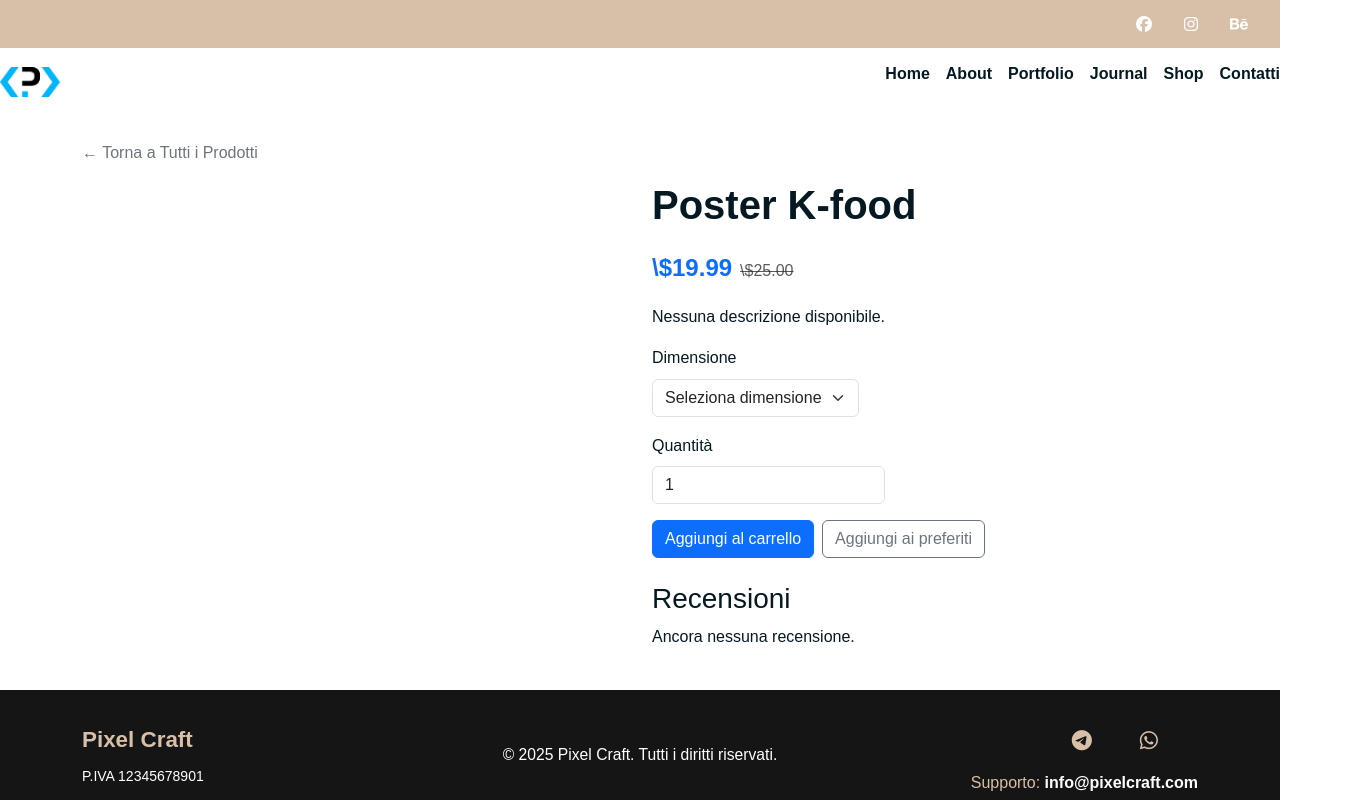
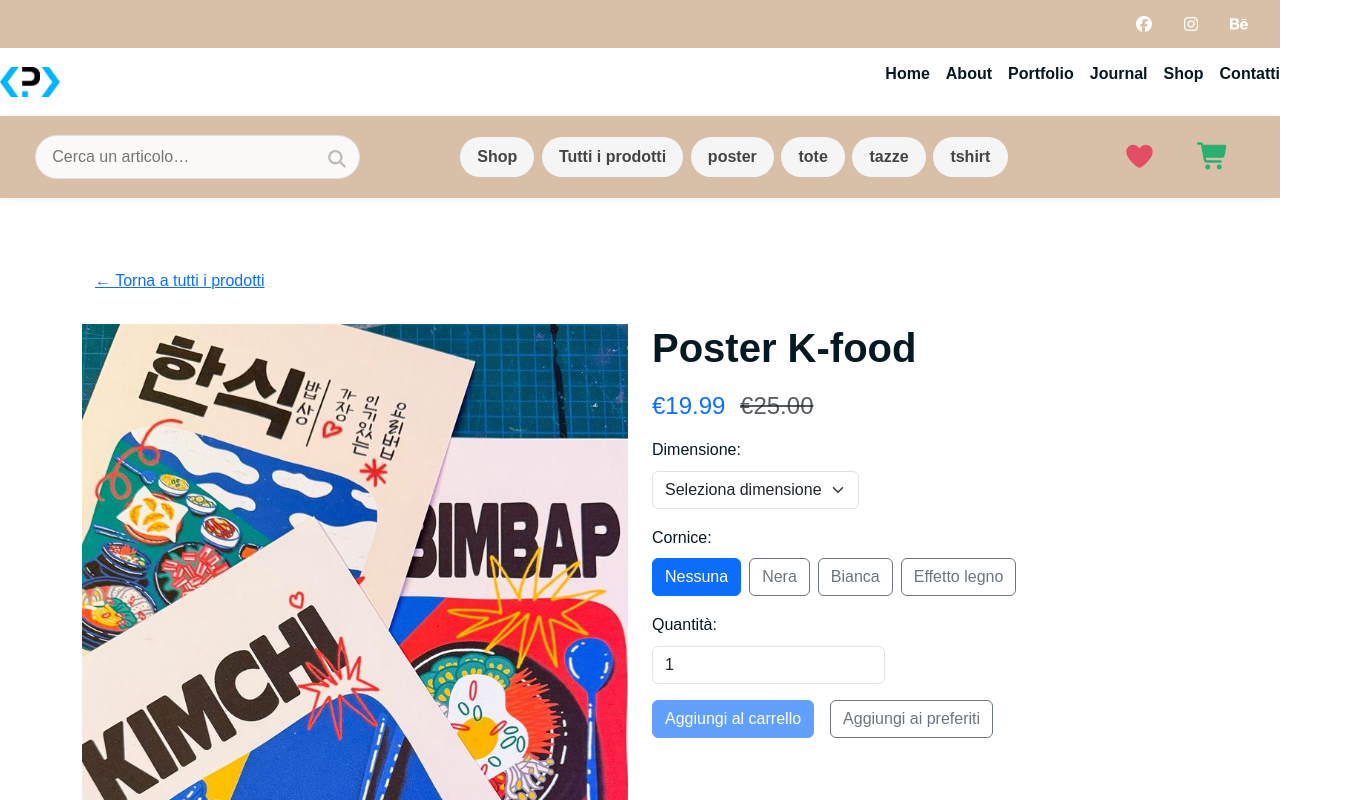
Before and after one commit to gsacco2000/Pixelcraft-Ecommerce, a Vue app: page /product/1 in a window 1280 px wide. Shown: the top 800 px of the page, 1362 px wide, since content can reach past the window. Built offline with nearby package versions, Linux system fonts and the light colour scheme; what bootstrap-vue-next would draw is missing.

Commit message:
sistemo bottoni product detail

```diff
--- a/src/store/index.js
+++ b/src/store/index.js
@@ -23,7 +23,7 @@ export default createStore({
       });
     },
     cartCount(state) {
-      return state.cartItems.length;
+      return state.cartItems.reduce((total, item) => total + item.quantity, 0);
     },
     favoritesCount(state) {
       return state.favoriteItems.length;
@@ -37,8 +37,23 @@ export default createStore({
     setSelectedCategory(state, category) {
       state.selectedCategory = category;
     },
-    addToCart(state, product) {
-      state.cartItems.push(product);
+    addToCart(state, productToAdd) {
+      const existingIndex = state.cartItems.findIndex(
+        (item) =>
+          item.id === productToAdd.id &&
+          item.selectedSize === productToAdd.selectedSize &&
+          item.selectedDimension === productToAdd.selectedDimension &&
+          item.selectedColor === productToAdd.selectedColor &&
+          item.selectedFrame === productToAdd.selectedFrame
+      );
+
+      if (existingIndex !== -1) {
+        // Se trovi già il prodotto con stesse opzioni aggiorna quantità
+        state.cartItems[existingIndex].quantity += productToAdd.quantity;
+      } else {
+        // Altrimenti aggiungi prodotto nuovo con quantità
+        state.cartItems.push({ ...productToAdd });
+      }
     },
     removeFromCart(state, productId) {
       state.cartItems = state.cartItems.filter((item) => item.id !== productId);
--- a/src/views/ProductDetailView.vue
+++ b/src/views/ProductDetailView.vue
@@ -1,75 +1,36 @@
 <template>
-  <div class="product-detail container py-4">
-    <router-link to="/shop" class="back-link mb-3 d-inline-block"
-      >← Torna a Tutti i Prodotti</router-link
-    >
+  <div>
+    <CatalogNavBar @show-favorites="showFavorites" @show-cart="showCart" />
 
+    <div class="container py-5">
+      <button class="btn btn-link mb-4" @click="goBackToFilteredCatalog">
+        ← Torna a tutti i prodotti
+      </button>
       <div class="row">
         <div class="col-md-6">
-        <div
-          id="productCarousel"
-          class="carousel slide"
-          data-bs-ride="carousel"
-        >
-          <div class="carousel-inner">
-            <div
-              v-for="(img, index) in product.images"
-              :key="index"
-              :class="['carousel-item', { active: index === 0 }]"
-            >
           <img
-                :src="img"
-                class="d-block w-100"
-                :alt="`Image ${index + 1}`"
+            :src="product.image"
+            class="img-fluid mb-4"
+            :alt="product.name"
           />
         </div>
-          </div>
-          <button
-            class="carousel-control-prev"
-            type="button"
-            data-bs-target="#productCarousel"
-            data-bs-slide="prev"
-          >
-            <span class="carousel-control-prev-icon"></span>
-            <span class="visually-hidden">Previous</span>
-          </button>
-          <button
-            class="carousel-control-next"
-            type="button"
-            data-bs-target="#productCarousel"
-            data-bs-slide="next"
-          >
-            <span class="carousel-control-next-icon"></span>
-            <span class="visually-hidden">Next</span>
-          </button>
-        </div>
-      </div>
-
         <div class="col-md-6">
           <h1>{{ product.name }}</h1>
-        <p v-if="product.oldPrice">
-          <span class="fs-4 fw-bold text-primary me-2"
-            >\${{ product.price.toFixed(2) }}</span
+          <p class="h4 text-primary">
+            €{{ product.price.toFixed(2) }}
+            <span
+              v-if="product.oldPrice"
+              class="text-muted text-decoration-line-through ms-2"
             >
-          <span class="text-muted text-decoration-line-through"
-            >\${{ product.oldPrice.toFixed(2) }}</span
-          >
+              €{{ product.oldPrice.toFixed(2) }}
+            </span>
           </p>
-        <p v-else>
-          <span class="fs-4 fw-bold text-primary"
-            >\${{ product.price.toFixed(2) }}</span
-          >
-        </p>
+          <p>{{ product.description }}</p>
 
-        <p>{{ product.description || "Nessuna descrizione disponibile." }}</p>
-
+          <!-- Filtri -->
           <div v-if="product.category === 'tshirt'" class="mb-3">
-          <label for="sizeSelect" class="form-label">Taglia</label>
-          <select
-            id="sizeSelect"
-            v-model="selectedSize"
-            class="form-select w-auto"
-          >
+            <label for="size" class="form-label">Taglia:</label>
+            <select id="size" v-model="selectedSize" class="form-select w-auto">
               <option disabled value="">Seleziona taglia</option>
               <option>S</option>
               <option>M</option>
@@ -79,9 +40,9 @@
           </div>
 
           <div v-if="product.category === 'poster'" class="mb-3">
-          <label for="dimensionSelect" class="form-label">Dimensione</label>
+            <label for="dimension" class="form-label">Dimensione:</label>
             <select
-            id="dimensionSelect"
+              id="dimension"
               v-model="selectedDimension"
               class="form-select w-auto"
             >
@@ -90,29 +51,65 @@
               <option>Medium</option>
               <option>Large</option>
             </select>
+
+            <label class="form-label mt-3">Cornice:</label>
+            <div>
+              <button
+                v-for="option in frameOptions"
+                :key="option.value"
+                class="btn me-2"
+                :class="
+                  selectedFrame === option.value
+                    ? 'btn-primary'
+                    : 'btn-outline-secondary'
+                "
+                @click="selectedFrame = option.value"
+              >
+                {{ option.label }}
+              </button>
+            </div>
+          </div>
+
+          <div v-if="product.category === 'tazze'" class="mb-3">
+            <label for="colorSelect" class="form-label">Colore:</label>
+            <select
+              id="colorSelect"
+              v-model="selectedColor"
+              class="form-select w-auto"
+            >
+              <option disabled value="">Seleziona colore</option>
+              <option v-for="color in mugColors" :key="color">
+                {{ color }}
+              </option>
+            </select>
           </div>
 
           <div class="mb-3">
-          <label for="quantityInput" class="form-label">Quantità</label>
+            <label for="quantity" class="form-label">Quantità:</label>
             <input
-            id="quantityInput"
+              id="quantity"
               type="number"
+              v-model.number="quantity"
               min="1"
-            v-model.number="quantity"
               class="form-control w-auto"
             />
           </div>
 
-        <button @click="aggiungiAlCarrello" class="btn btn-primary me-2">
+          <!-- Pulsanti standard -->
+          <button
+            class="btn btn-primary me-3"
+            @click="handleAddToCart"
+            :disabled="!filtersValid"
+          >
             Aggiungi al carrello
           </button>
-        <button @click="togglePreferiti" class="btn btn-outline-secondary">
+          <button
+            class="btn"
+            :class="isFavorite ? 'btn-danger' : 'btn-outline-secondary'"
+            @click="handleToggleFavorite"
+          >
             {{ isFavorite ? "Rimuovi dai preferiti" : "Aggiungi ai preferiti" }}
           </button>
-
-        <div class="reviews mt-4">
-          <h3>Recensioni</h3>
-          <p>Ancora nessuna recensione.</p>
         </div>
       </div>
     </div>
@@ -120,59 +117,74 @@
 </template>
 
 <script>
+import CatalogNavBar from "@/components/CatalogNavBar.vue";
 import { mapState, mapMutations } from "vuex";
 
 export default {
   name: "ProductDetail",
+  components: { CatalogNavBar },
   props: ["id"],
-
   data() {
     return {
       selectedSize: "",
       selectedDimension: "",
+      selectedFrame: "",
+      selectedColor: "",
       quantity: 1,
+      frameOptions: [
+        { label: "Nessuna", value: "" },
+        { label: "Nera", value: "black" },
+        { label: "Bianca", value: "white" },
+        { label: "Effetto legno", value: "wood" },
+      ],
+      mugColors: ["Bianco", "Blu", "Arancio", "Giallo", "Verde"],
     };
   },
-
   computed: {
     ...mapState(["products", "favoriteItems"]),
     product() {
-      return (
-        this.products.find((p) => p.id === parseInt(this.id)) || { images: [] }
-      );
+      return this.products.find((p) => p.id == this.id) || {};
     },
     isFavorite() {
       return this.favoriteItems.some((item) => item.id === this.product.id);
     },
+    filtersValid() {
+      if (this.product.category === "tshirt")
+        return this.selectedSize && this.quantity > 0;
+      if (this.product.category === "poster")
+        return this.selectedDimension && this.quantity > 0;
+      if (this.product.category === "tazze")
+        return this.selectedColor && this.quantity > 0;
+      return this.quantity > 0;
     },
-
+  },
   methods: {
     ...mapMutations(["addToCart", "toggleFavorite"]),
-
-    aggiungiAlCarrello() {
-      if (!this.product.id) return;
+    handleAddToCart() {
+      if (!this.filtersValid) return;
       this.addToCart({
         ...this.product,
         selectedSize: this.selectedSize,
         selectedDimension: this.selectedDimension,
+        selectedColor: this.selectedColor,
+        selectedFrame: this.selectedFrame,
         quantity: this.quantity,
       });
       alert("Prodotto aggiunto al carrello!");
     },
-
-    togglePreferiti() {
+    handleToggleFavorite() {
       if (!this.product.id) return;
       this.toggleFavorite(this.product.id);
+    },
+    goBackToFilteredCatalog() {
+      this.$router.push({ name: "FilteredCatalog" });
+    },
+    showFavorites() {
+      console.log("Mostra preferiti");
+    },
+    showCart() {
+      console.log("Mostra carrello");
     },
   },
 };
 </script>
-
-<style scoped>
-/* Eventuali personalizzazioni */
-.back-link {
-  text-decoration: none;
-  color: #6c757d;
-  font-weight: 500;
-}
-</style>
```
Lines whose indentation alone changed are shown as unchanged.
